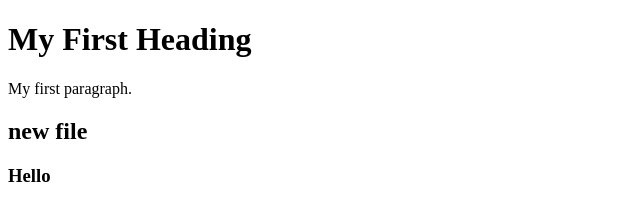
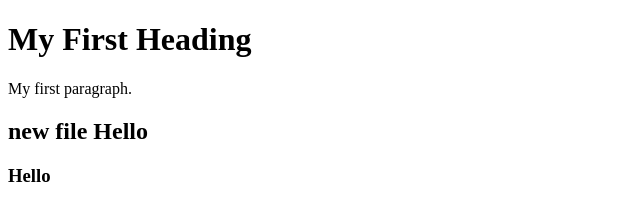
Before and after one commit to RamsaAnsari28/Demo, a plain HTML site: page home.html in a window 1280 px wide. Shown: the full height of the page, 0-640 px from the left. Drawn offline with Linux system fonts and the light colour scheme.

Commit message:
new hello

```diff
--- a/home.html
+++ b/home.html
@@ -4,7 +4,7 @@
 
 <h1>My First Heading</h1>
 <p>My first paragraph.</p>
-<h2> new file</h2>
+<h2> new file Hello</h2>
 <h3>Hello</h3>
 
 </body>
```
